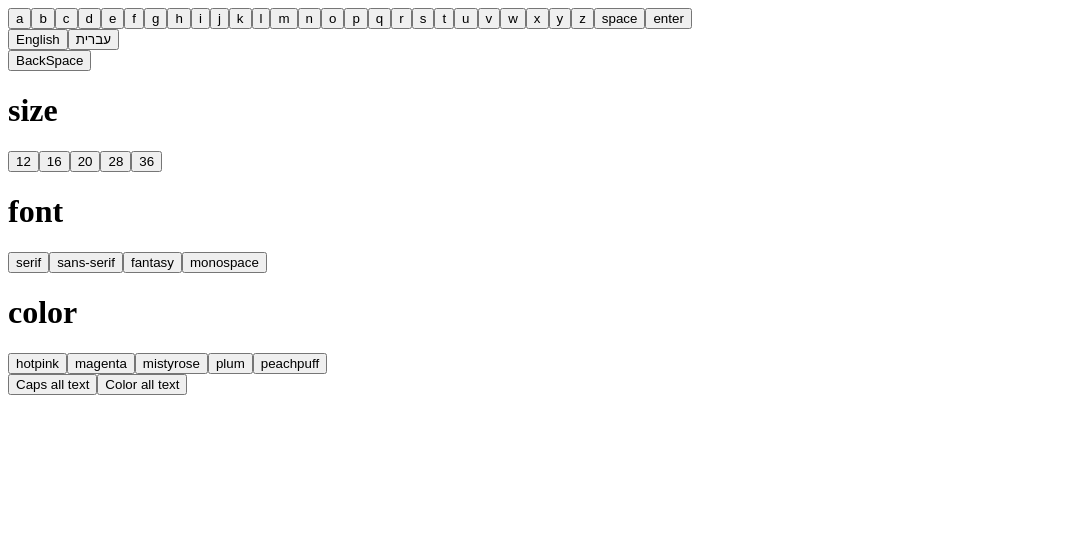
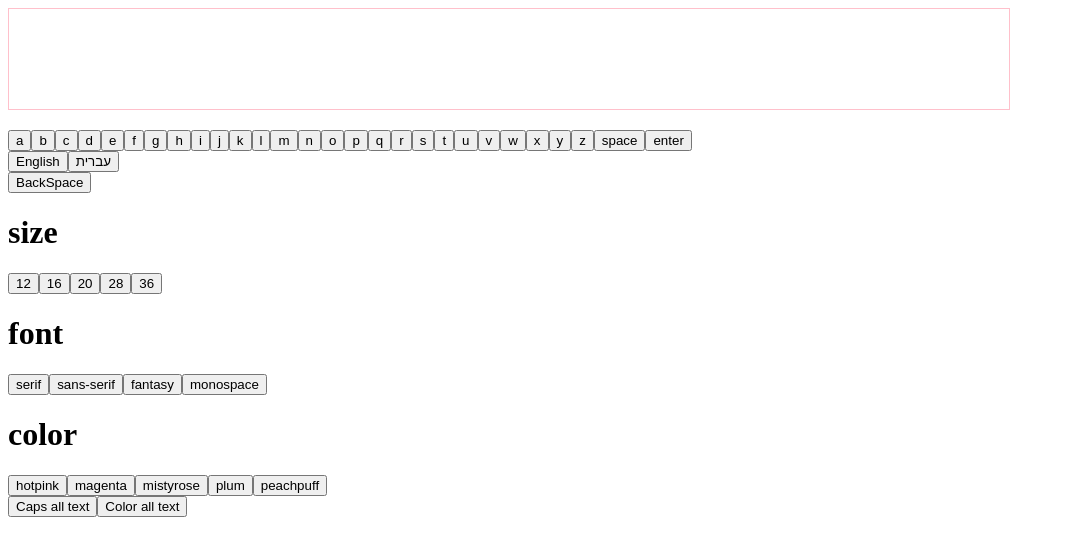
Before and after one commit to RotemTonHilma/project4a, a React (Vite) app: page / in a window 1280 px wide. Shown: the top 556 px of the page, without its empty margins (0-1065 px from the left). Built offline with nearby package versions, Linux system fonts and the light colour scheme.

Commit message:
buttons component and textbox styling

```diff
--- a/src/App.jsx
+++ b/src/App.jsx
@@ -1,12 +1,14 @@
 import { useState } from 'react';
 import Keyboard from './Components/Keyboard';
+import Buttons from "./Components/Buttons";
 
 function App() {
   const [textArr, setTextArr] = useState([]);
 
   const langArr = ["English", "עברית"];
   const [currentLang, setCurrentLang] = useState(langArr[0]);
-
+  let [capsOverride, setCapsOverride] = useState(false);
+  let [colorOverride, setColorOverride] = useState(false);
 
   let currentStyle = textArr.length ?
     {
@@ -20,33 +22,9 @@ function App() {
       color: "hotpink"
     }
 
-
-  let [capsOverride, setCapsOverride] = useState(false);
-  function toggleCapsOverride() {
-    setCapsOverride(prev => !prev);
-  }
-  let [colorOverride, setColorOverride] = useState(false);
-  function toggleColorOverride() {
-    setColorOverride(prev => !prev);
-  }
-
-
-  const colorArr = ["hotpink", "magenta", "mistyrose", "plum", "peachpuff"];
-  const fontStyleArr = ["serif", "sans-serif", "fantasy", "monospace"];
-  const fontSizeArr = [12, 16, 20, 28, 36];
-
-  function handlBackspace() {
-    setTextArr(prevArr => prevArr.slice(0, prevArr.length - 1));
-  }
-
-  function handleChangeLang(l) {
-    setCurrentLang(l);
-  }
-
-
   return (<div>
 
-    <main id="textbox">{textArr.map(({ letter, color, font, size }, index,) => {
+    <main style={{ minHeight: "100px", maxWidth: "1000px", border: "1px solid pink", marginBottom: "20px" }} id="textbox">{textArr.map(({ letter, color, font, size }, index,) => {
       return (letter === "enter" ? <br key={index}></br>
         : <span key={index}
           style=
@@ -56,42 +34,17 @@ function App() {
     })}
     </main>
 
-    <div id="allButtons">
-      <div id="keyboard"> <Keyboard textArr={textArr} setTextArr={setTextArr} currentStyle={currentStyle} language={currentLang} /> </div>
-      <div id="languages">
-        {langArr.map((lang) => {
-          return <button key={lang} onClick={() => handleChangeLang(lang)}>{lang}</button>;
-        })}
-      </div>
-      <div id="spacing">
-        <button onClick={handlBackspace}>BackSpace</button>
-      </div>
-      <div id="size">
-        <h1>size</h1>
-        {fontSizeArr.map((size, index) => {
-          return <button key={index} onClick={() => currentStyle.fontSize = size}>{size}</button>;
-        })}
-      </div>
-      <div id="font">
-        <h1>font</h1>
-        {fontStyleArr.map((style, index) => {
-          return <button key={index} onClick={() => currentStyle.fontFamily = style}>{style}</button>;
-        })}
-      </div>
+    <div id="keyboard">
+      <Keyboard textArr={textArr} setTextArr={setTextArr} currentStyle={currentStyle} language={currentLang} />
+    </div>
 
-      <div id="color">
-        <h1>color</h1>
-        {colorArr.map((color, index) => {
-          return <button key={index} onClick={() => currentStyle.color = color}>{color}</button>;
-        })}
-      </div>
-      <div id="special">
-        <div>
-          <button onClick={toggleCapsOverride}> Caps all text</button>
-          <button onClick={toggleColorOverride}> Color all text</button>
-        </div>
-      </div>
-    </div>
+    <Buttons currentLang={currentLang} setCurrentLang={setCurrentLang}
+      capsOverride={capsOverride} setCapsOverride={setCapsOverride}
+      colorOverride={colorOverride} setColorOverride={setColorOverride}
+      currentStyle={currentStyle}
+      langArr={langArr}
+      textArr={textArr} setTextArr={setTextArr}
+    />
 
   </div>);
 };
--- /dev/null
+++ b/src/Components/Buttons.jsx
@@ -0,0 +1,60 @@
+function Buttons({ currentLang, setCurrentLang, capsOverride, setCapsOverride, colorOverride, setColorOverride, currentStyle, langArr, textArr, setTextArr }) {
+
+    const colorArr = ["hotpink", "magenta", "mistyrose", "plum", "peachpuff"];
+    const fontStyleArr = ["serif", "sans-serif", "fantasy", "monospace"];
+    const fontSizeArr = [12, 16, 20, 28, 36];
+
+    function handlBackspace() {
+        setTextArr(prevArr => prevArr.slice(0, prevArr.length - 1));
+    }
+
+    function handleChangeLang(l) {
+        setCurrentLang(l);
+    }
+    function toggleColorOverride() {
+        setColorOverride(prev => !prev);
+    }
+    function toggleCapsOverride() {
+        setCapsOverride(prev => !prev);
+    }
+
+
+    return (
+        <>
+            <div id="languages">
+                {langArr.map((lang) => {
+                    return <button key={lang} onClick={() => handleChangeLang(lang)}>{lang}</button>;
+                })}
+            </div>
+            <div id="spacing">
+                <button onClick={handlBackspace}>BackSpace</button>
+            </div>
+            <div id="size">
+                <h1>size</h1>
+                {fontSizeArr.map((size, index) => {
+                    return <button key={index} onClick={() => currentStyle.fontSize = size}>{size}</button>;
+                })}
+            </div>
+            <div id="font">
+                <h1>font</h1>
+                {fontStyleArr.map((style, index) => {
+                    return <button key={index} onClick={() => currentStyle.fontFamily = style}>{style}</button>;
+                })}
+            </div>
+
+            <div id="color">
+                <h1>color</h1>
+                {colorArr.map((color, index) => {
+                    return <button key={index} onClick={() => currentStyle.color = color}>{color}</button>;
+                })}
+            </div>
+            <div id="special">
+                <div>
+                    <button onClick={toggleCapsOverride}> Caps all text</button>
+                    <button onClick={toggleColorOverride}> Color all text</button>
+                </div>
+            </div></>
+    );
+}
+
+export default Buttons;
```
